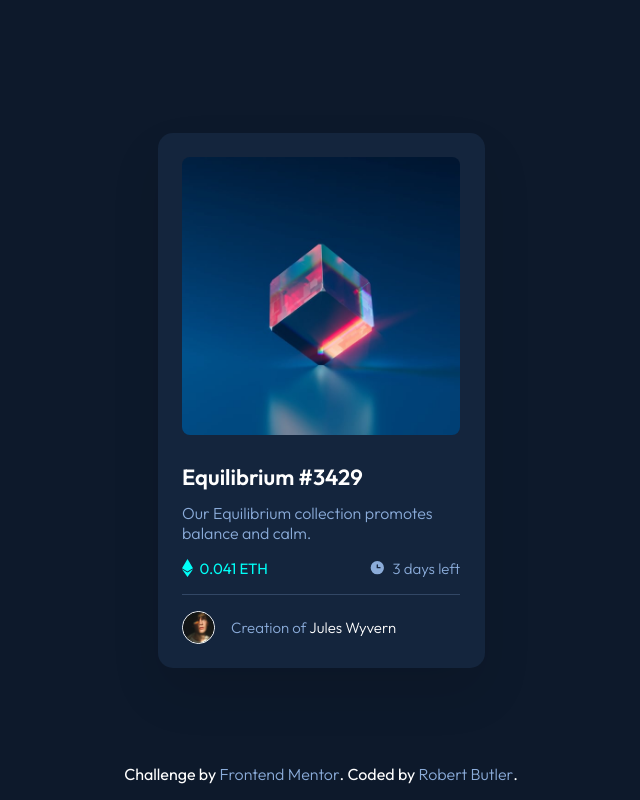
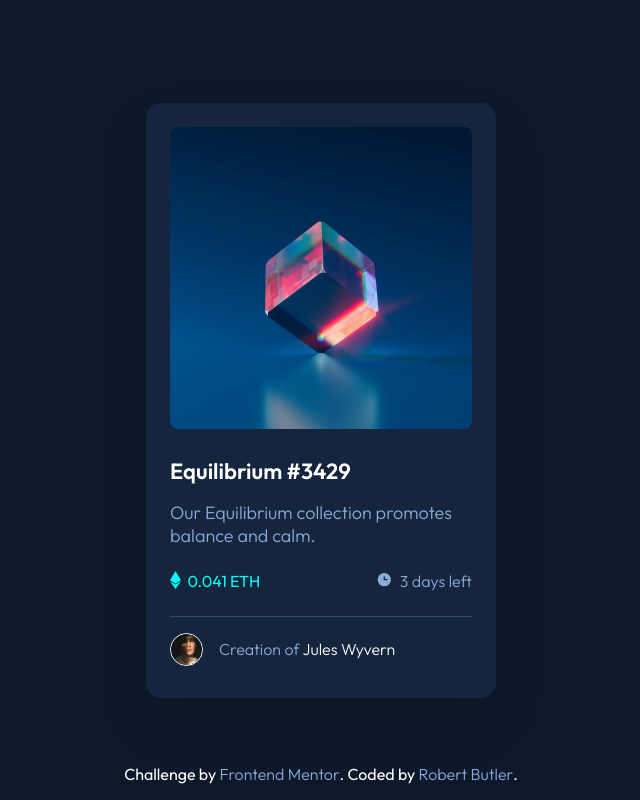
Before and after one commit to chekhovs-func/nft-card, a React (Create React App) app: page / in a window 1280 px wide. Shown: the whole page, without its empty margins (319-959 px from the left). Built offline with nearby package versions, Linux system fonts and the light colour scheme.

Commit message:
feat: add responsive styles for desktop

```diff
--- a/src/styles/card.scss
+++ b/src/styles/card.scss
@@ -3,7 +3,6 @@
 .card {
   align-items: center;
   flex-direction: column;
-  display: flex;
 
   margin: auto;
   box-shadow: rgba($color: #000000, $alpha: 0.1) 0 25px 50px 0;
@@ -12,6 +11,7 @@
   width: 327px;
 
   background-color: $midnight-blue;
+  transition: 0.25s ease-in-out;
 
   aside {
     display: flex;
@@ -52,6 +52,8 @@
     .image {
       margin-bottom: 24px;
       border-radius: 8px;
+
+      transition: 0.25s ease-in-out;
     }
 
     .title {
@@ -77,6 +79,7 @@
       font-weight: 300;
 
       color: $soft-blue;
+      transition: 0.25s ease-in-out;
     }
   }
 
@@ -88,6 +91,8 @@
     border-bottom: 1px solid rgba($color: $soft-blue, $alpha: 0.25);
     padding-bottom: 16px;
     width: 278px;
+
+    transition: 0.25s ease-in-out;
 
     .value {
       margin-left: 6.5px;
@@ -143,3 +148,54 @@
     }
   }
 }
+
+@media (min-width: 475px) {
+  .card {
+    width: 350px;
+
+    .nft {
+      .view-container {
+        width: 302px;
+        height: 302px;
+      }
+
+      .image {
+        width: 302px;
+
+        margin-bottom: 24px;
+      }
+
+      .title {
+        margin-bottom: 16px;
+      }
+
+      .body {
+        width: 302px;
+        margin-bottom: 24px;
+
+        font-size: 18px;
+      }
+    }
+    .info {
+      width: 302px;
+
+      padding-bottom: 25px;
+
+      .eth {
+        font-size: 16px;
+      }
+
+      .countdown {
+        font-size: 16px;
+      }
+    }
+
+    .artist {
+      margin-bottom: 32px;
+
+      .artist-info {
+        font-size: 16px;
+      }
+    }
+  }
+}
```
